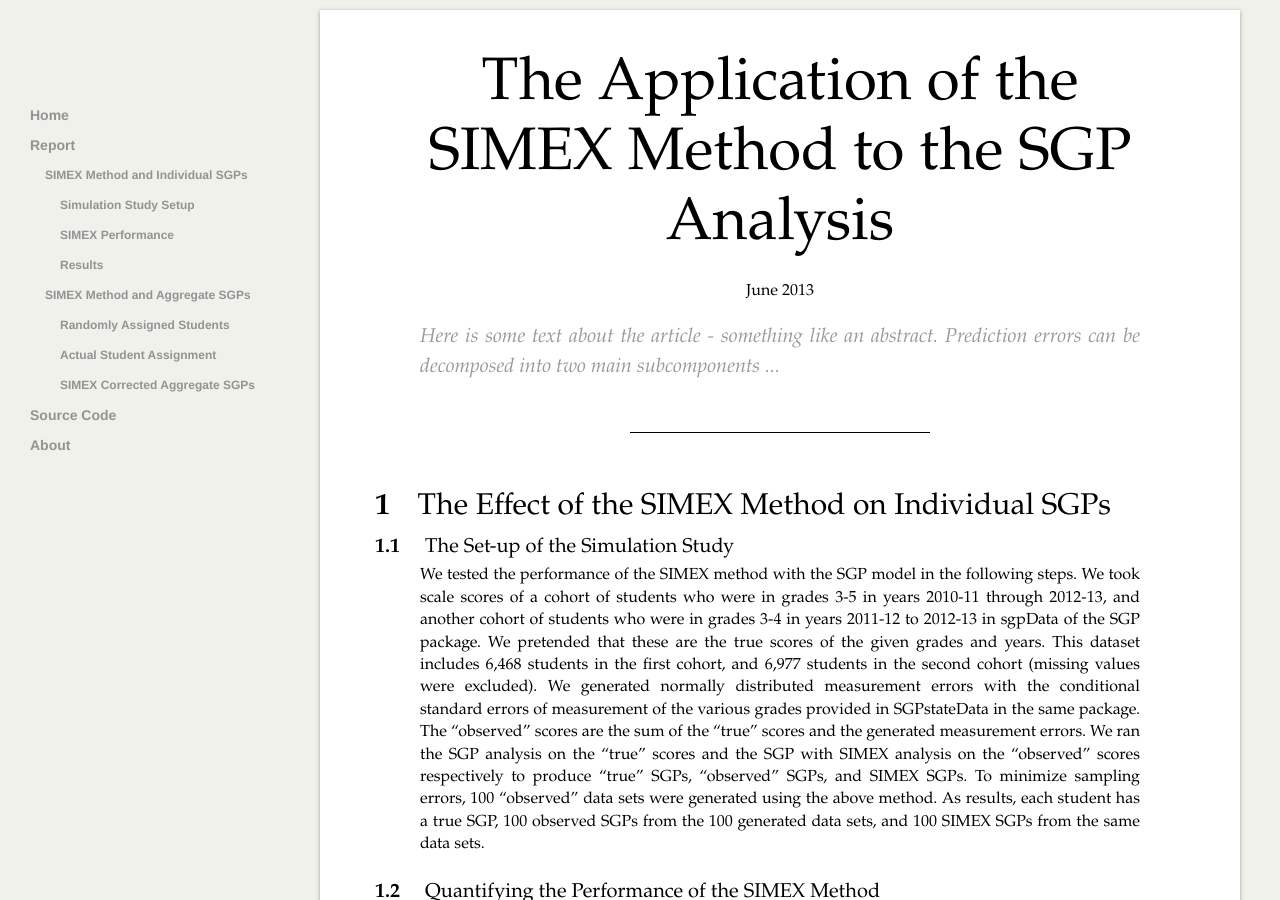
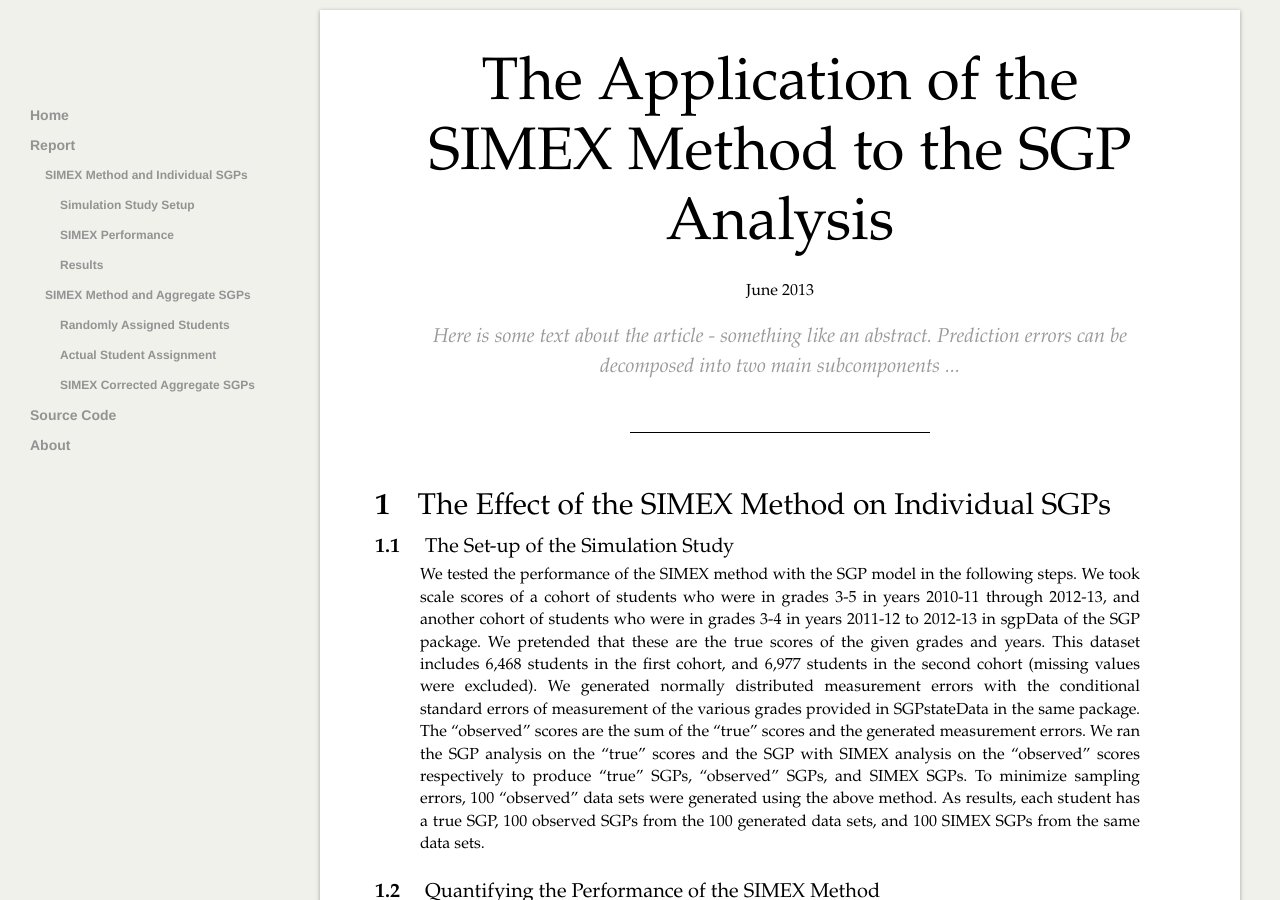
Before and after one commit to adamvi/Markdown_Tests, a Jekyll site: the page built from index.md, in a window 1280 px wide and 900 px high. Built offline with Jekyll 4.4.1, drawn with Linux system fonts in a browser that asks for light colours; formulas are drawn with MathJax 3; a script that is not in the unit is left out.

Commit message:
Center the "document lead" abstract explicitly

```diff
--- a/_layouts/report.html
+++ b/_layouts/report.html
@@ -67,7 +67,7 @@
                   <div class="document-title" title="">{{ page.report_title }}</div>
                     <p class="published">{{ page.report_date }}</p>
 
-                  <div class="lead" id="document_lead"><p>{{ page.report_abstract }}</p></div>
+                  <div class="lead" id="document_lead"><p style='text-align:center;'>{{ page.report_abstract }}</p></div>
 
                   <div class="document-separator"></div>
 
```
